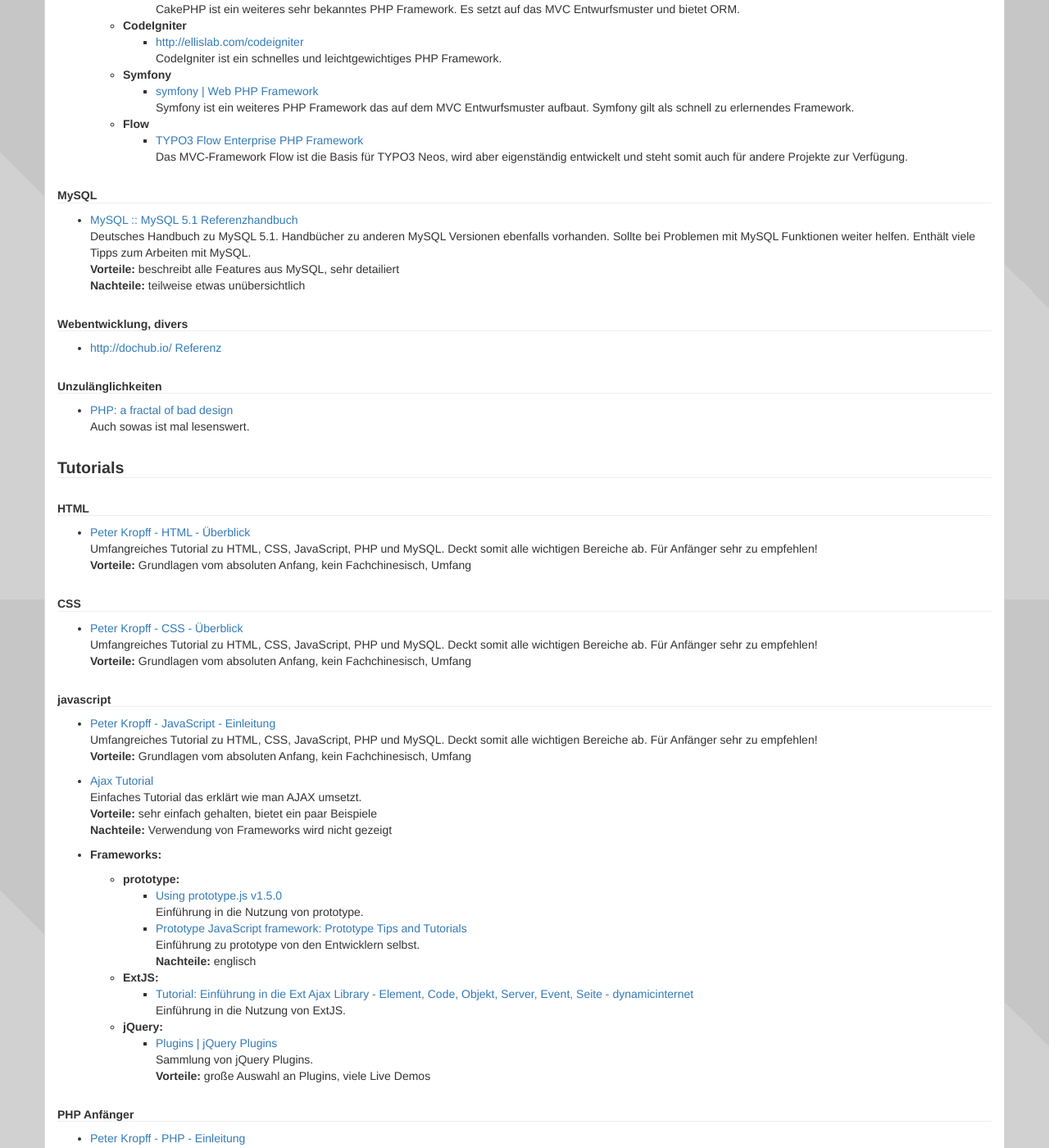
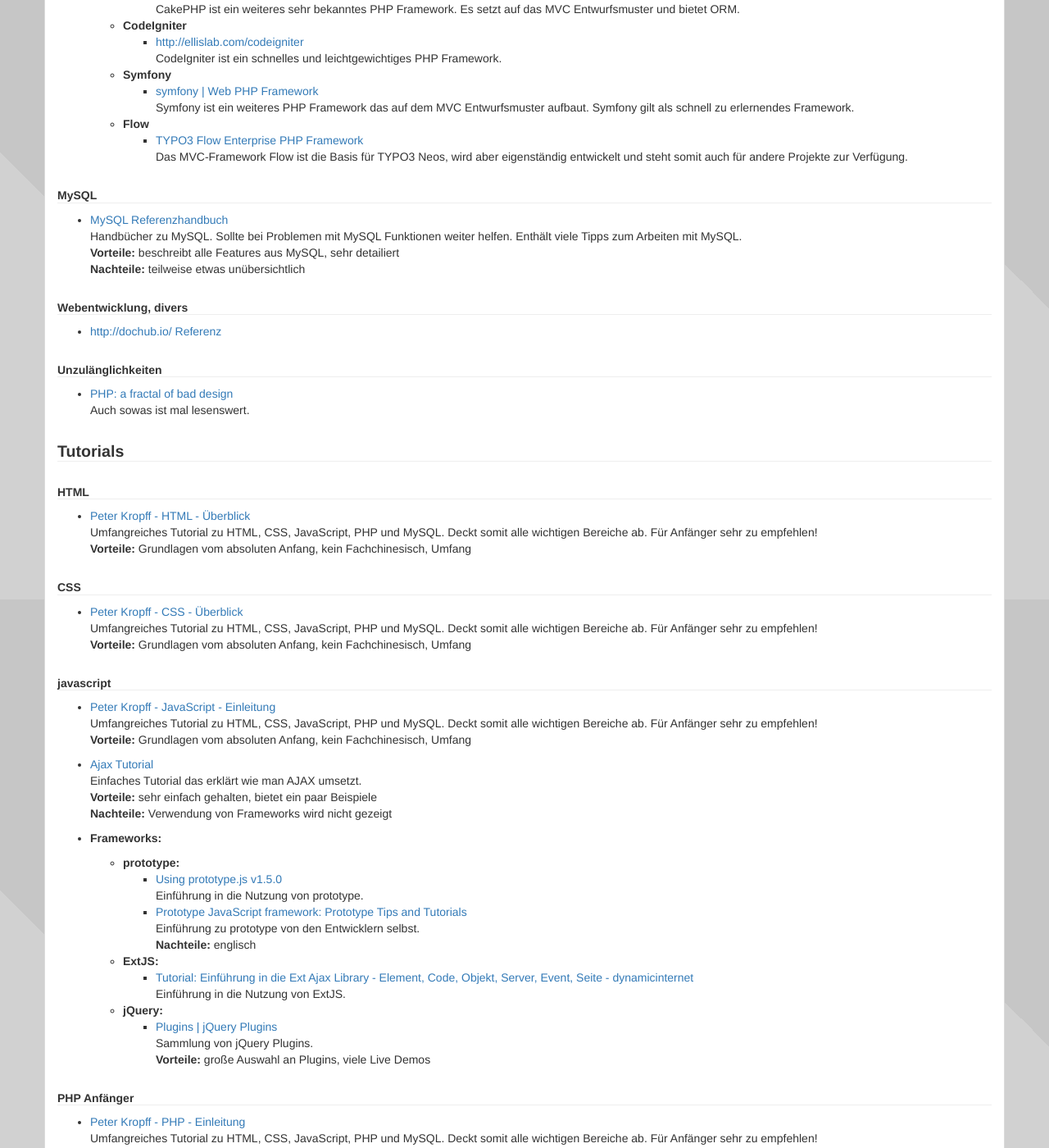
Before and after one commit to php-de/php-de.github.io, a Jekyll site: the page built from introduction/01_grundlagen.md, in a window 1280 px wide and 1400 px high, scrolled down 1969 px. Shown: the whole window at 82% size. Built offline with Jekyll 4.4.1, drawn with Linux system fonts in a browser that asks for light colours; nearby versions of some CDN libraries; some of the changed text lies outside the part shown.

Commit message:
Fixed div. broken Links

```diff
--- a/introduction/01_grundlagen.md
+++ b/introduction/01_grundlagen.md
@@ -186,7 +186,7 @@
 
 
     * **Symfony**
-      * [symfony \| Web PHP Framework](http://symfony.com/get_started) <br>
+      * [symfony \| Web PHP Framework](http://symfony.com/) <br>
         Symfony ist ein weiteres PHP Framework das auf dem MVC
         Entwurfsmuster aufbaut. Symfony gilt als schnell zu erlernendes
         Framework.
@@ -200,13 +200,11 @@
 
 ##### MySQL
 
-  * [MySQL :: MySQL 5.1 Referenzhandbuch](http://dev.mysql.com/doc/refman/5.1/de/index.html) <br>
-    Deutsches Handbuch zu MySQL 5.1. Handbücher zu anderen MySQL
-    Versionen ebenfalls vorhanden. Sollte bei Problemen mit MySQL
-    Funktionen weiter helfen. Enthält viele Tipps zum Arbeiten mit
-    MySQL.
-    <br>**Vorteile:** beschreibt alle Features aus MySQL, sehr detailiert
-    <br>**Nachteile:** teilweise etwas unübersichtlich
+  * [MySQL Referenzhandbuch](http://dev.mysql.com/doc/) <br>
+    Handbücher zu MySQL. Sollte bei Problemen mit MySQL Funktionen weiter helfen.
+    Enthält viele Tipps zum Arbeiten mit MySQL. <br>
+    **Vorteile:** beschreibt alle Features aus MySQL, sehr detailiert <br>
+    **Nachteile:** teilweise etwas unübersichtlich
 
 
 ##### Webentwicklung, divers
```
Also changed, not shown: other parts of introduction/01_grundlagen.md (+1 -2 lines), dev-enviroment/composer.md (+1 -1 lines), dev-enviroment/editors-ide.md (+1 -1 lines), general/19_php-ini.md (+1 -1 lines), introduction/07_ich-will-das-selbst-schaffen-attituede.md (+0 -2 lines).
